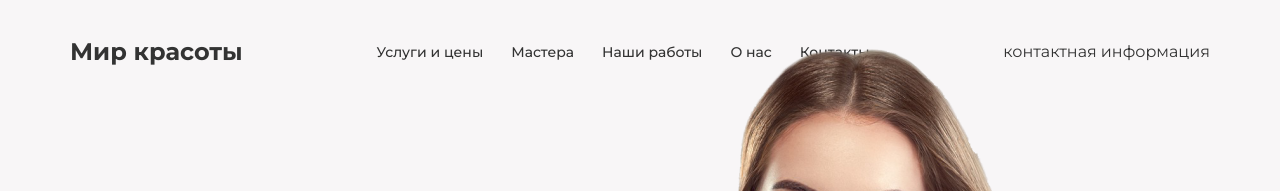
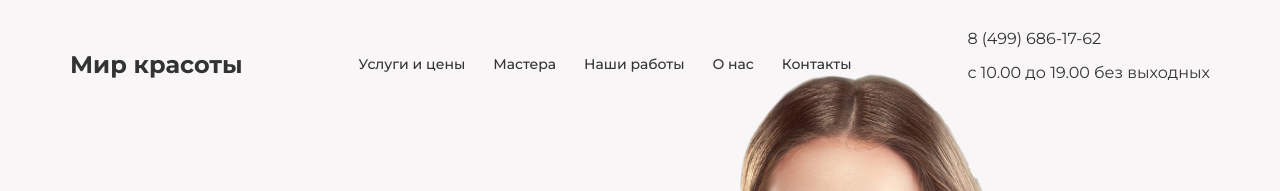
Before and after one commit to Istoreg/first_project, a plain HTML site: page index.html in a window 1280 px wide. Shown: the top 191 px of the page. Drawn offline with nearby package versions, Linux system fonts and the light colour scheme.

Commit message:
Update index.html

```diff
--- a/index.html
+++ b/index.html
@@ -23,7 +23,10 @@
                         <div class="nav-item">О нас</div>
                         <div class="nav-item">Контакты</div>
                     </nav>
-                    <div class="contacts">контактная информация</div>
+                    <div class="contacts">
+                        <div class="tel">8 (499) 686-17-62</div>
+                        <p class="schedule">с 10.00 до 19.00 без выходных</p>
+                    </div>
                 </div>
                 <div class="hero">
                     <h1>Создай свой образ<br> вместе с нами</h1>
```
